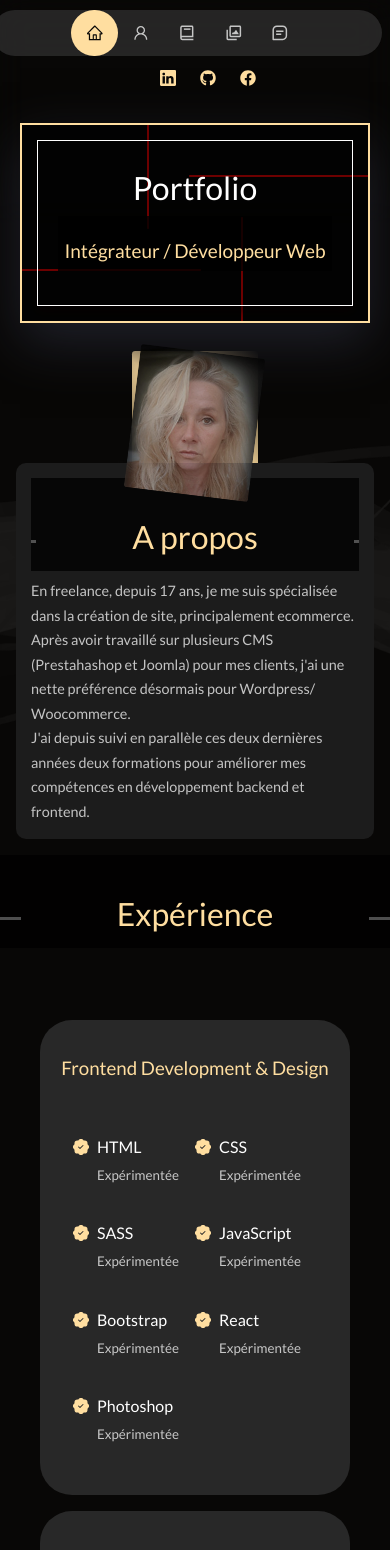
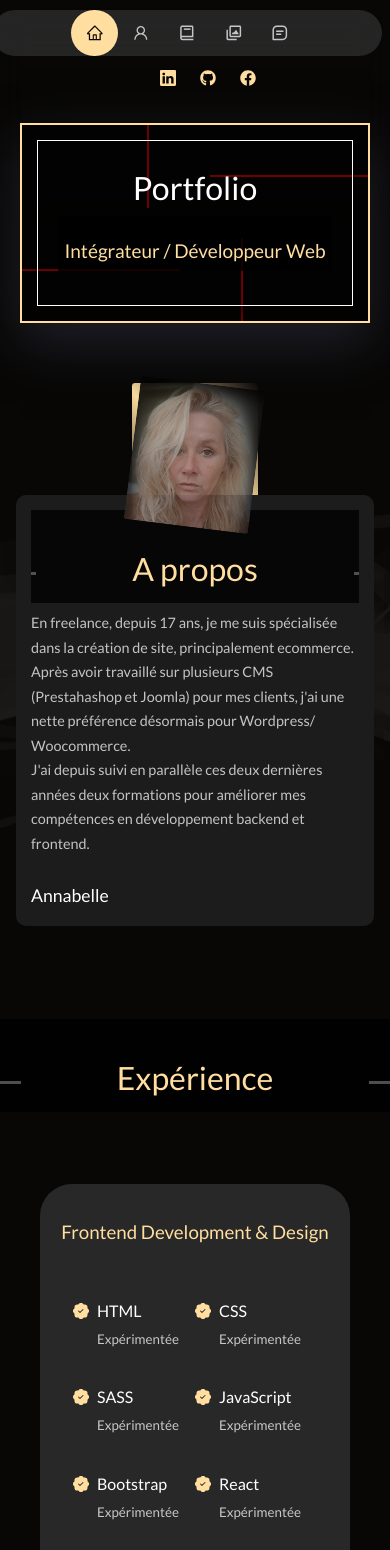
Before and after one commit to CDS-Annabelle/portfolio-anna, a React (Create React App) app: page / in a window 390 px wide. Shown: the top 1550 px of the page. Built offline with nearby package versions, Linux system fonts and the light colour scheme.

Commit message:
refactoring

```diff
--- a/src/components/About/About.js
+++ b/src/components/About/About.js
@@ -25,6 +25,9 @@ const About = () => {
                 J'ai depuis suivi en parallèle ces deux dernières années deux
                 formations pour améliorer mes compétences en développement
                 backend et frontend.
+                <br />
+                <br />
+                <span className={styles.firstname}>Annabelle</span>
               </p>
             </div>
           </div>
--- a/src/components/About/About.module.css
+++ b/src/components/About/About.module.css
@@ -1,6 +1,6 @@
 .parallax {
     background-image: url("../../assets/back-red.png");
-    height: 700px;
+    height: 600px;
     text-align: center;
     background-attachment: fixed;
     background-position: center;
@@ -22,6 +22,11 @@
     background-color: #1c1c1c;
     border-radius: 10px;
     padding: 15px;
+}
+
+.firstname {
+    font-size: 1.1rem;
+    color: white;
 }
 
 .aboutMe {
@@ -56,11 +61,12 @@
     font-size: 1.1rem;
 }
 
-/* ================ MEDIA QUERIES (MEDIUM DEVICES) ================= */
+/* ================ MEDIA QUERIES (max 1024px) ================= */
 @media screen and (max-width: 1024px) {
     .parallax {
         padding-bottom: 5rem;
-        padding-top: 3rem;
+        padding-top: 15rem;
+        height: 700px;
     }
 
     .aboutContainer {
@@ -74,7 +80,7 @@
 
 }
 
-/* ================ MEDIA QUERIES (MEDIUM DEVICES) ================= */
+/* ================ MEDIA QUERIES (max 768px) ================= */
 @media screen and (max-width: 768px) {
     .parallax {
         padding-bottom: 5rem;
@@ -92,7 +98,7 @@
 
 }
 
-/* ================ MEDIA QUERIES (SMALL DEVICES) ================= */
+/* ================ MEDIA QUERIES (max 468px) ================= */
 @media screen and (max-width: 468px) {
     .aboutMe {
         width: 35%;
@@ -121,9 +127,4 @@
         padding: 1em 0em 0.2em 0;
     }
 
-    .parallax {
-
-        height: 600px;
-
-    }
 }
--- a/src/components/Portfolio/Portfolio.module.css
+++ b/src/components/Portfolio/Portfolio.module.css
@@ -1,7 +1,3 @@
-section {
-    margin-top: 6rem;
-}
-
 .portfolioContainer {
     display: grid;
     grid-template-columns: repeat(3, 1fr);
@@ -202,10 +198,6 @@ section {
         padding: 10px;
     }
 
-    section {
-        margin-top: 1rem;
-    }
-
     .tab {
         font-size: 0.9rem;
     }
--- a/src/index.css
+++ b/src/index.css
@@ -167,7 +167,7 @@ nav a.active {
   }
 
   section {
-    margin-top: 6rem;
+    margin-top: 3rem;
   }
 
   nav {
```
Also changed, not shown: 12 other files (tests, documents, lock files or other folders).
